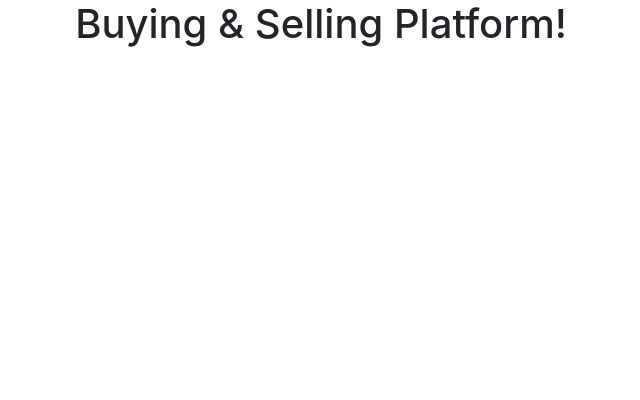
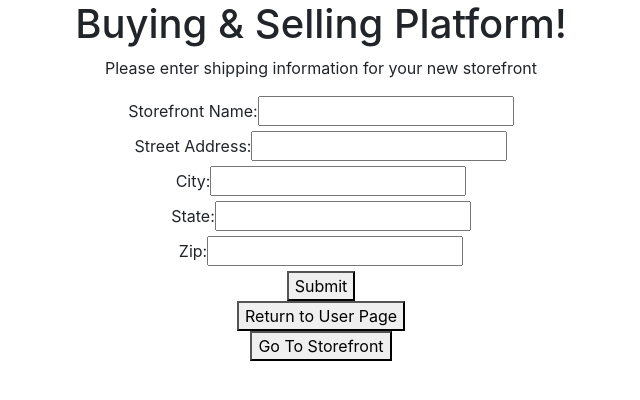
Before and after one commit to GabeGallagher/GallagherBisgroveProject2, an Angular app: page /storefront-registration in a window 1280 px wide. Before the commit this address led to /. Shown: the top 400 px of the page, without its empty margins (319-959 px from the left). Built offline with nearby package versions, Linux system fonts and the light colour scheme.

Commit message:
Implemented create storefront functionality

```diff
--- a/package.json
+++ b/package.json
@@ -20,12 +20,12 @@
     "@angular/platform-browser": "^6.0.3",
     "@angular/platform-browser-dynamic": "^6.0.3",
     "@angular/router": "^6.0.3",
+    "@ng-bootstrap/ng-bootstrap": "^2.2.1",
     "@ng-bootstrap/schematics": "^2.0.0-alpha.1",
+    "bootstrap": "^4.0.0",
     "core-js": "^2.5.4",
     "rxjs": "^6.0.0",
-    "zone.js": "^0.8.26",
-    "@ng-bootstrap/ng-bootstrap": "^2.0.0-alpha.0",
-    "bootstrap": "^4.0.0"
+    "zone.js": "^0.8.26"
   },
   "devDependencies": {
     "@angular-devkit/build-angular": "~0.6.8",
--- a/src/app/app-routing.module.ts
+++ b/src/app/app-routing.module.ts
@@ -7,6 +7,7 @@ import { ItemComponent } from './item/item.component';
 import { RegistrationComponent} from './registration/registration.component';
 import { ComplaintComponent } from './complaint/complaint.component';
 import { StorefrontComponent } from './storefront/storefront.component';
+import { StorefrontRegistrationComponent } from './storefront-registration/storefront-registration.component';
 
 const routes: Routes = [
   {
@@ -32,6 +33,10 @@ const routes: Routes = [
   {
     path: 'storefront',
     component: StorefrontComponent
+  },
+  {
+    path: 'storefront-registration',
+    component: StorefrontRegistrationComponent
   }
 ];
 
--- a/src/app/storefront-registration/storefront-registration.component.html
+++ b/src/app/storefront-registration/storefront-registration.component.html
@@ -1,3 +1,35 @@
-<p>
-  storefront-registration works!
-</p>
+<p>Please enter shipping information for your new storefront</p>
+
+<form action="createStore">
+  <div>
+    <label for="storeName">Storefront Name:</label>
+    <input type="text" id="storeName">
+  </div>
+
+  <div>
+    <label for="storeStreet">Street Address:</label>
+    <input type="text" id="storeStreet">
+  </div>
+
+  <div>
+    <label for="storeCity">City:</label>
+    <input type="text" id="storeCity">
+  </div>
+
+  <div>
+    <label for="storeState">State:</label>
+    <input type="text" id="storeState">
+  </div>
+
+  <div>
+    <label for="storeZip">Zip:</label>
+    <input type="text" id="storeZip">
+  </div>
+
+  <div><button (click)="onSubmit()">Submit</button></div>
+  {{clickMessage}}
+
+  <div><button (click) = "onGoUser()">Return to User Page</button></div>
+
+  <div><button (click) = "onGoStorefront()">Go To Storefront</button></div>
+</form>
--- a/src/app/storefront-registration/storefront-registration.component.ts
+++ b/src/app/storefront-registration/storefront-registration.component.ts
@@ -1,4 +1,5 @@
 import { Component, OnInit } from '@angular/core';
+import { Router } from '@angular/router';
 
 @Component({
   selector: 'app-storefront-registration',
@@ -7,7 +8,22 @@ import { Component, OnInit } from '@angular/core';
 })
 export class StorefrontRegistrationComponent implements OnInit {
 
-  constructor() { }
+  constructor(private router: Router) { }
+
+  clickMessage = '';
+
+  onSubmit() {
+    this.clickMessage = 'Storefront Submitted!';
+    // Logic for inserting store object to db
+  }
+
+  onGoUser() {
+    this.router.navigate(['user']);
+  }
+
+  onGoStorefront() {
+    this.router.navigate(['storefront']);
+  }
 
   ngOnInit() {
   }
--- a/src/app/user/user.component.html
+++ b/src/app/user/user.component.html
@@ -1,5 +1,6 @@
 <p routerLink="item"></p>
 
 <div><button (click)="onBrowseItem()">Browse Item</button></div>
+<div><button (click)="onRegisterStorefront()">Create a Storefront</button></div>
 <div><button (click)="onSubmitComplaint()">Submit Complaint</button></div>
 <div><button (click)="onLogout()">Logout</button></div>
--- a/src/app/user/user.component.ts
+++ b/src/app/user/user.component.ts
@@ -22,6 +22,10 @@ export class UserComponent implements OnInit {
     this.router.navigate(['']);
   }
 
+  onRegisterStorefront() {
+    this.router.navigate(['storefront-registration']);
+  }
+
   ngOnInit() {
   }
 }
```
Also changed, not shown: 1 other file (tests, documents, lock files or other folders).
